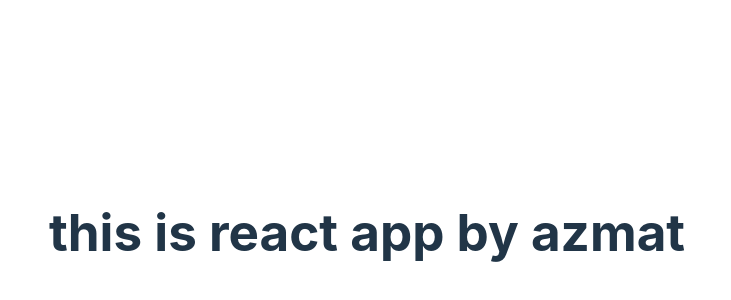
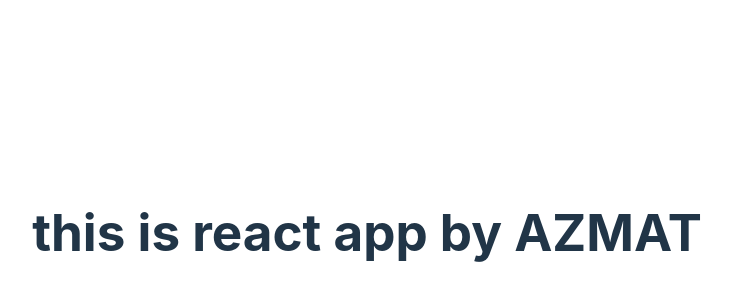
Before and after one commit to Azmat-7860/Todo-React, a React (Vite) app: page / in a window 1280 px wide. Shown: the part 168-468 px from the top of the page, without its empty margins (273-1004 px from the left). Built offline with nearby package versions, Linux system fonts and the light colour scheme.

Commit message:
MAZAK MAZAK

```diff
--- a/src/App.jsx
+++ b/src/App.jsx
@@ -1,14 +1,9 @@
-import { useState } from "react";
-import reactLogo from "./assets/react.svg";
-import viteLogo from "/vite.svg";
 import "./App.css";
 
 function App() {
-  const [count, setCount] = useState(0);
-
   return (
     <>
-      <h1>this is react app by azmat</h1>
+      <h1>this is react app by AZMAT</h1>
     </>
   );
 }
```
